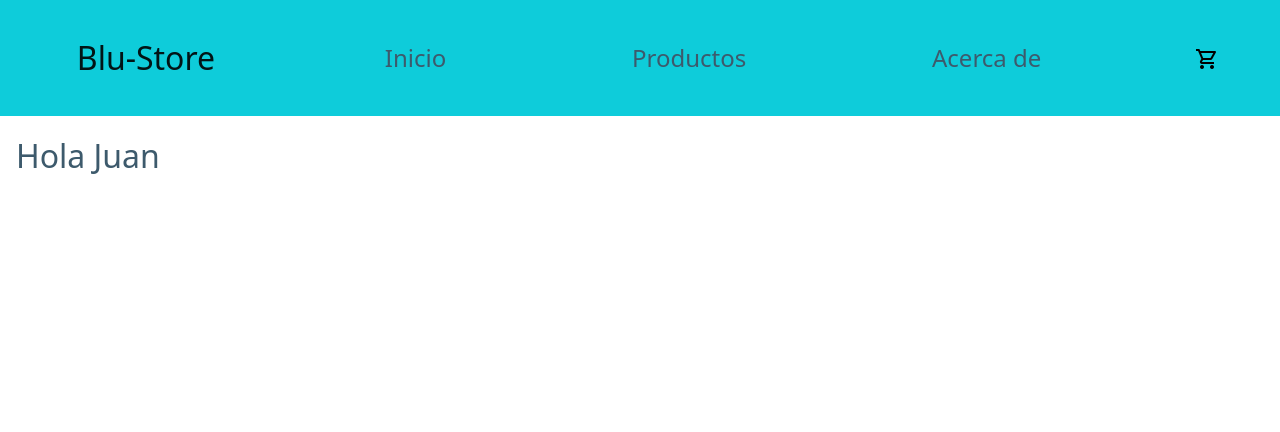
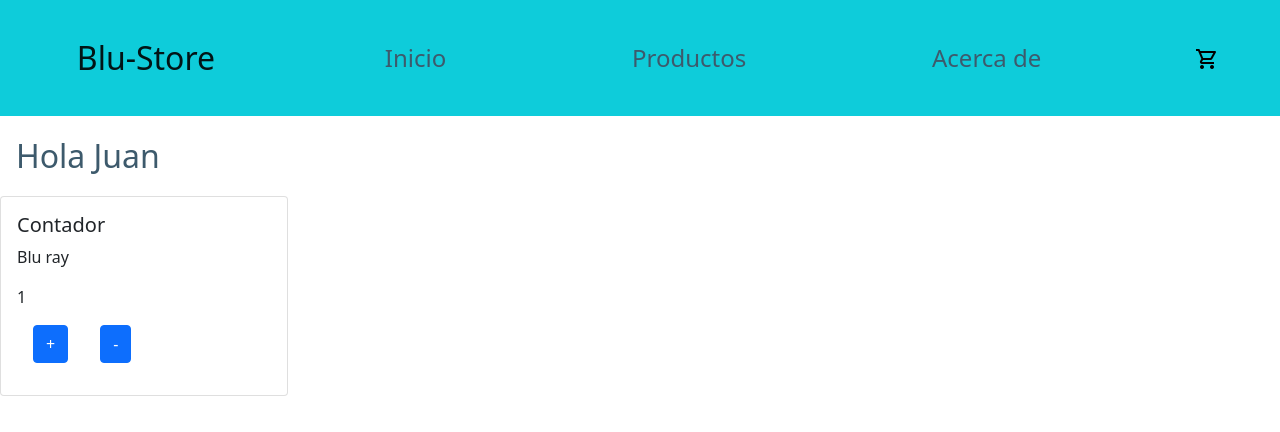
Before and after one commit to StefDeVita/BluStore-De-Vita, a React (Create React App) app: page / in a window 1280 px wide. Shown: the top 432 px of the page. Built offline with nearby package versions, Linux system fonts and the light colour scheme.

Commit message:
implementado el contador con botones de restar y sumar usando hooks y estado

```diff
--- a/src/App.css
+++ b/src/App.css
@@ -19,6 +19,9 @@
 #saludo{
   font-size: 2rem;
 }
+.btn{
+  margin: 1rem;
+}
 .contenedor{
   margin: 1rem;
   color: #3d5a6c;
--- a/src/App.js
+++ b/src/App.js
@@ -1,12 +1,15 @@
 import './App.css';
 import ItemListContainer from './components/ItemListContainer';
 import NavBar from './components/NavBar';
+import ItemCount from './components/ItemCount';
 
 function App() {
   return (
     <div className="App">
       <NavBar/>
       <ItemListContainer name="Juan"/>
+      <ItemCount stock = {5} initial = {1} onAdd = {""}/>
+
     </div>
   );
 }
--- /dev/null
+++ b/src/components/ItemCount.jsx
@@ -0,0 +1,36 @@
+import React, { useState } from 'react';
+
+const ItemCount = props => {
+    const [number,setNumber] = useState(props.initial);
+    const sumarcontador = () =>{
+        if(number >= props.stock ){
+            return;
+        }
+        else{
+            setNumber(number+1);
+        }
+    }
+    const restarcontador = () =>{
+        if(number <= props.initial){
+            return;
+        }
+        else{
+            setNumber(number-1);
+        }
+    }
+    return (
+        <div>
+            <div className="card" style={{width: "18rem"}}>
+                <div className="card-body">
+                    <h5 className="card-title">Contador</h5>
+                    <p className="card-text">Blu ray</p>
+                    <div className="card-text">{number}</div>
+                    <a onClick={sumarcontador} href="#" className="btn btn-primary">+</a>
+                    <a onClick={restarcontador} href="#" className="btn btn-primary">-</a>
+                </div>
+            </div>
+        </div>
+    );
+};
+
+export default ItemCount;
```
